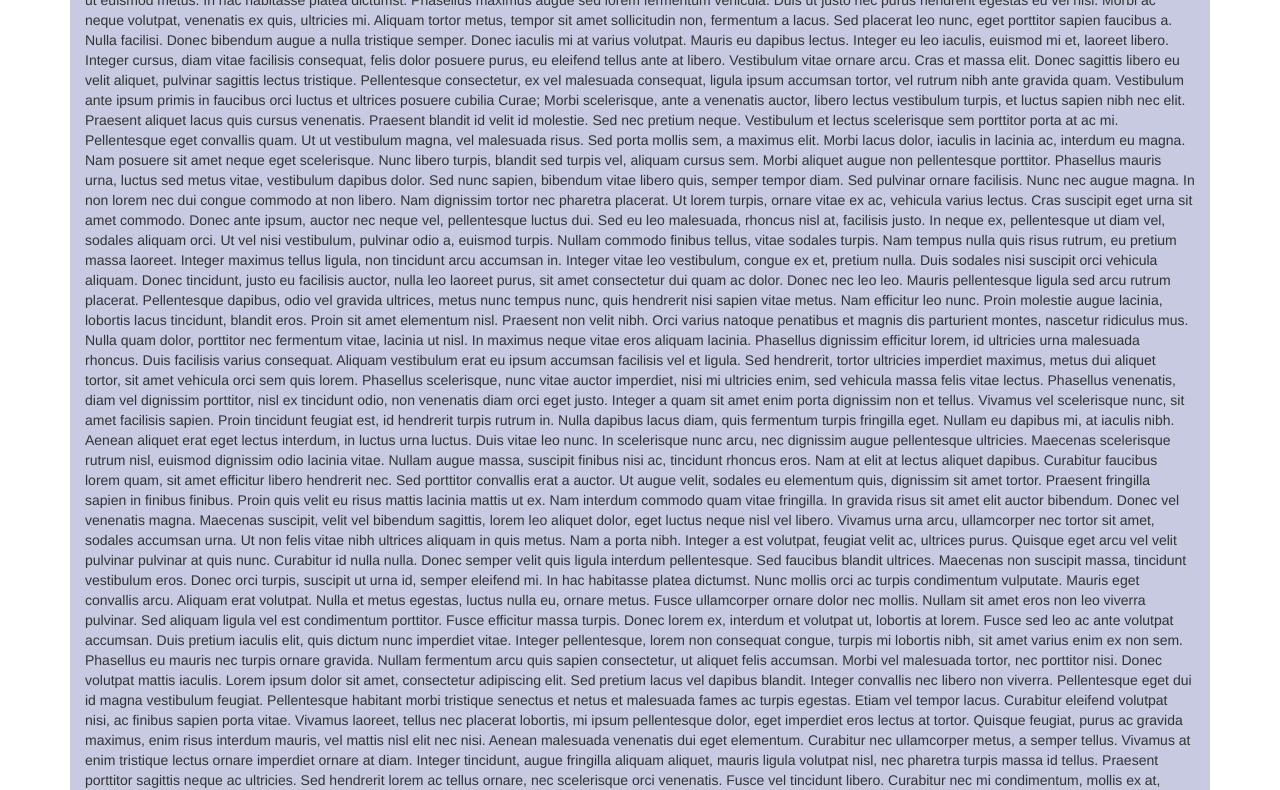
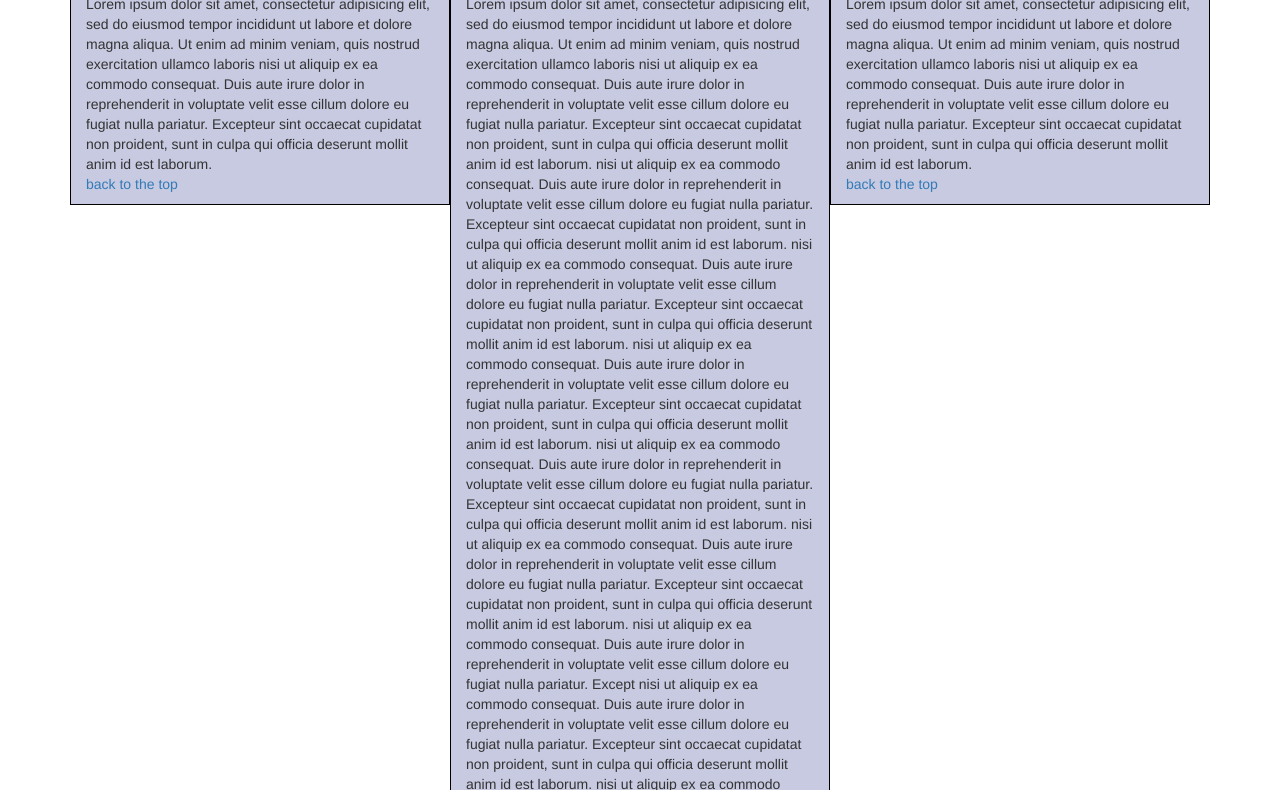
Before and after one commit to paulefoe/coursera-js, a plain HTML site: page module3-solution/index.html in a window 1280 px wide. Shown: the part 212-1002 px from the top of the page. Drawn offline with Linux system fonts and the light colour scheme.

Commit message:
module 4 completed

```diff
--- a/module3-solution/css/styles.css
+++ b/module3-solution/css/styles.css
@@ -10,6 +10,7 @@
 #bs-example-navbar-collapse-1  li a:hover{
 	background-color: black;
 }
-#lorem{
+ #lorem{
 	background-color: #C7CAE0;
+	border: solid black 1px;
 }
--- a/module3-solution/index.html
+++ b/module3-solution/index.html
@@ -37,39 +37,105 @@
 </header>
 
 <div id="main-content" class="container">
-	<h1 class="text-center">Our Menu</h1>
-	<div class="col-xs-12" id="lorem">
+	<h1 id="top" class="text-center">Our Menu</h1>
+	<div class="col-md-4 col-sm-6 col-xs-12" id="lorem">
+	<h2 id="top1" class="text-center">Beef</h2>
 	<p>
-		Lorem ipsum dolor sit amet, consectetur adipiscing elit. Phasellus luctus, sapien vitae viverra bibendum, lectus risus pellentesque turpis, ut venenatis nibh neque commodo justo. Vestibulum convallis cursus ex. Vestibulum facilisis facilisis urna vitae cursus. Morbi dolor sapien, tristique non commodo sed, vestibulum a purus. Proin finibus odio id hendrerit pharetra. Sed sollicitudin vitae metus quis laoreet. Nullam et tempor quam. Curabitur finibus neque et dui egestas finibus. Nulla quis mollis mauris. Pellentesque ac viverra libero, ut euismod metus. In hac habitasse platea dictumst. Phasellus maximus augue sed lorem fermentum vehicula. Duis ut justo nec purus hendrerit egestas eu vel nisl. Morbi ac neque volutpat, venenatis ex quis, ultricies mi. Aliquam tortor metus, tempor sit amet sollicitudin non, fermentum a lacus.
+		Lorem ipsum dolor sit amet, consectetur adipisicing elit, sed do eiusmod
+		tempor incididunt ut labore et dolore magna aliqua. Ut enim ad minim veniam,
+		quis nostrud exercitation ullamco laboris nisi ut aliquip ex ea commodo
+		consequat. Duis aute irure dolor in reprehenderit in voluptate velit esse
+		cillum dolore eu fugiat nulla pariatur. Excepteur sint occaecat cupidatat non
+		proident, sunt in culpa qui officia deserunt mollit anim id est laborum.
+		<br>
+		<a href="#top" class="hidden-xs">back to the top</a>
+		<a href="#top1" class="visible-xs">back to the top</a>
+	</p>
 
-		Sed placerat leo nunc, eget porttitor sapien faucibus a. Nulla facilisi. Donec bibendum augue a nulla tristique semper. Donec iaculis mi at varius volutpat. Mauris eu dapibus lectus. Integer eu leo iaculis, euismod mi et, laoreet libero. Integer cursus, diam vitae facilisis consequat, felis dolor posuere purus, eu eleifend tellus ante at libero. Vestibulum vitae ornare arcu. Cras et massa elit. Donec sagittis libero eu velit aliquet, pulvinar sagittis lectus tristique. Pellentesque consectetur, ex vel malesuada consequat, ligula ipsum accumsan tortor, vel rutrum nibh ante gravida quam. Vestibulum ante ipsum primis in faucibus orci luctus et ultrices posuere cubilia Curae; Morbi scelerisque, ante a venenatis auctor, libero lectus vestibulum turpis, et luctus sapien nibh nec elit.
+	</div>
+	<div class="col-md-4 col-sm-6 col-xs-12" id="lorem">
+	<h2 id="top2" class="text-center">Sushi</h2>
+	<p>
+		Lorem ipsum dolor sit amet, consectetur adipisicing elit, sed do eiusmod
+		tempor incididunt ut labore et dolore magna aliqua. Ut enim ad minim veniam,
+		quis nostrud exercitation ullamco laboris nisi ut aliquip ex ea commodo
+		consequat. Duis aute irure dolor in reprehenderit in voluptate velit esse
+		cillum dolore eu fugiat nulla pariatur. Excepteur sint occaecat cupidatat non
+		proident, sunt in culpa qui officia deserunt mollit anim id est laborum. nisi ut aliquip ex ea commodo
+		consequat. Duis aute irure dolor in reprehenderit in voluptate velit esse
+		cillum dolore eu fugiat nulla pariatur. Excepteur sint occaecat cupidatat non
+		proident, sunt in culpa qui officia deserunt mollit anim id est laborum. nisi ut aliquip ex ea commodo
+		consequat. Duis aute irure dolor in reprehenderit in voluptate velit esse
+		cillum dolore eu fugiat nulla pariatur. Excepteur sint occaecat cupidatat non
+		proident, sunt in culpa qui officia deserunt mollit anim id est laborum. nisi ut aliquip ex ea commodo
+		consequat. Duis aute irure dolor in reprehenderit in voluptate velit esse
+		cillum dolore eu fugiat nulla pariatur. Excepteur sint occaecat cupidatat non
+		proident, sunt in culpa qui officia deserunt mollit anim id est laborum. nisi ut aliquip ex ea commodo
+		consequat. Duis aute irure dolor in reprehenderit in voluptate velit esse
+		cillum dolore eu fugiat nulla pariatur. Excepteur sint occaecat cupidatat non
+		proident, sunt in culpa qui officia deserunt mollit anim id est laborum. nisi ut aliquip ex ea commodo
+		consequat. Duis aute irure dolor in reprehenderit in voluptate velit esse
+		cillum dolore eu fugiat nulla pariatur. Excepteur sint occaecat cupidatat non
+		proident, sunt in culpa qui officia deserunt mollit anim id est laborum. nisi ut aliquip ex ea commodo
+		consequat. Duis aute irure dolor in reprehenderit in voluptate velit esse
+		cillum dolore eu fugiat nulla pariatur. Except nisi ut aliquip ex ea commodo
+		consequat. Duis aute irure dolor in reprehenderit in voluptate velit esse
+		cillum dolore eu fugiat nulla pariatur. Excepteur sint occaecat cupidatat non
+		proident, sunt in culpa qui officia deserunt mollit anim id est laborum. nisi ut aliquip ex ea commodo
+		consequat. Duis aute irure dolor in reprehenderit in voluptate velit esse
+		cillum dolore eu fugiat nulla pariatur. Excepteur sint occaecat cupidatat non
+		proident, sunt in culpa qui officia deserunt mollit anim id est laborum. nisi ut aliquip ex ea commodo
+		consequat. Duis aute irure dolor in reprehenderit in voluptate velit esse
+		cillum dolore eu fugiat nulla pariatur. Excepteur sint occaecat cupidatat non
+		proident, sunt in culpa qui officia deserunt mollit anim id est laborum. nisi ut aliquip ex ea commodo
+		consequat. Duis aute irure dolor in reprehenderit in voluptate velit esse
+		cillum dolore eu fugiat nulla pariatur. Excepteur sint occaecat cupidatat non
+		proident, sunt in culpa qui officia deserunt mollit anim id est laborum. nisi ut aliquip ex ea commodo
+		consequat. Duis aute irure dolor in reprehenderit in voluptate velit esse
+		cillum dolore eu fugiat nulla pariatur. Excepteur sint occaecat cupidatat non
+		proident, sunt in culpa qui officia deserunt mollit anim id est laborum. nisi ut aliquip ex ea commodo
+		consequat. Duis aute irure dolor in reprehenderit in voluptate velit esse
+		cillum dolore eu fugiat nulla pariatur. Excepteur sint occaecat cupidatat non
+		proident, sunt in culpa qui officia deserunt mollit anim id est laborum. nisi ut aliquip ex ea commodo
+		consequat. Duis aute irure dolor in reprehenderit in voluptate velit esse
+		cillum dolore eu fugiat nulla pariatur. Excepteur sint occaecat cupidatat non
+		proident, sunt in culpa qui officia deserunt mollit anim id est laborum. nisi ut aliquip ex ea commodo
+		consequat. Duis aute irure dolor in reprehenderit in voluptate velit esse
+		cillum dolore eu fugiat nulla pariatur. Excepteur sint occaecat cupidatat non
+		proident, sunt in culpa qui officia deserunt mollit anim id est laborum. nisi ut aliquip ex ea commodo
+		consequat. Duis aute irure dolor in reprehenderit in voluptate velit esse
+		cillum dolore eu fugiat nulla pariatur. Excepteur sint occaecat cupidatat non
+		proident, sunt in culpa qui officia deserunt mollit anim id est laborum. nisi ut aliquip ex ea commodo
+		consequat. Duis aute irure dolor in reprehenderit in voluptate velit esse
+		cillum dolore eu fugiat nulla pariatur. Excepteur sint occaecat cupidatat non
+		proident, sunt in culpa qui officia deserunt mollit anim id est laborum. nisi ut aliquip ex ea commodo
+		consequat. Duis aute irure dolor in reprehenderit in voluptate velit esse
+		cillum dolore eu fugiat nulla pariatur. Excepteur sint occaecat cupidatat non
+		proident, sunt in culpa qui officia deserunt mollit anim id est laborum.eur sint occaecat cupidatat non
+		proident, sunt in culpa qui officia deserunt mollit anim id est laborum. nisi ut aliquip ex ea commodo
+		consequat. Duis aute irure dolor in reprehenderit in voluptate velit esse
+		cillum dolore eu fugiat nulla pariatur. Excepteur sint occaecat cupidatat non
+		proident, sunt in culpa qui officia deserunt mollit anim id est laborum.
+		<br>
+		<a href="#top" class="hidden-xs">back to the top</a>
+		<a href="#top2" class="visible-xs">back to the top</a>
+	</p>
 
-		Praesent aliquet lacus quis cursus venenatis. Praesent blandit id velit id molestie. Sed nec pretium neque. Vestibulum et lectus scelerisque sem porttitor porta at ac mi. Pellentesque eget convallis quam. Ut ut vestibulum magna, vel malesuada risus. Sed porta mollis sem, a maximus elit. Morbi lacus dolor, iaculis in lacinia ac, interdum eu magna. Nam posuere sit amet neque eget scelerisque. Nunc libero turpis, blandit sed turpis vel, aliquam cursus sem. Morbi aliquet augue non pellentesque porttitor. Phasellus mauris urna, luctus sed metus vitae, vestibulum dapibus dolor. Sed nunc sapien, bibendum vitae libero quis, semper tempor diam.
+	</div>
+	<div class="col-md-4 col-sm-12 col-xs-12" id="lorem">
+	<h2 id="top3" class="text-center">Meat</h2>
+	<p>
+		Lorem ipsum dolor sit amet, consectetur adipisicing elit, sed do eiusmod
+		tempor incididunt ut labore et dolore magna aliqua. Ut enim ad minim veniam,
+		quis nostrud exercitation ullamco laboris nisi ut aliquip ex ea commodo
+		consequat. Duis aute irure dolor in reprehenderit in voluptate velit esse
+		cillum dolore eu fugiat nulla pariatur. Excepteur sint occaecat cupidatat non
+		proident, sunt in culpa qui officia deserunt mollit anim id est laborum.
+		<br>
+		<a href="#top" class="hidden-xs">back to the top</a>
+		<a href="#top3" class="visible-xs">back to the top</a>
+	</p>
 
-		Sed pulvinar ornare facilisis. Nunc nec augue magna. In non lorem nec dui congue commodo at non libero. Nam dignissim tortor nec pharetra placerat. Ut lorem turpis, ornare vitae ex ac, vehicula varius lectus. Cras suscipit eget urna sit amet commodo. Donec ante ipsum, auctor nec neque vel, pellentesque luctus dui. Sed eu leo malesuada, rhoncus nisl at, facilisis justo. In neque ex, pellentesque ut diam vel, sodales aliquam orci. Ut vel nisi vestibulum, pulvinar odio a, euismod turpis. Nullam commodo finibus tellus, vitae sodales turpis. Nam tempus nulla quis risus rutrum, eu pretium massa laoreet. Integer maximus tellus ligula, non tincidunt arcu accumsan in.
-
-		Integer vitae leo vestibulum, congue ex et, pretium nulla. Duis sodales nisi suscipit orci vehicula aliquam. Donec tincidunt, justo eu facilisis auctor, nulla leo laoreet purus, sit amet consectetur dui quam ac dolor. Donec nec leo leo. Mauris pellentesque ligula sed arcu rutrum placerat. Pellentesque dapibus, odio vel gravida ultrices, metus nunc tempus nunc, quis hendrerit nisi sapien vitae metus. Nam efficitur leo nunc. Proin molestie augue lacinia, lobortis lacus tincidunt, blandit eros. Proin sit amet elementum nisl. Praesent non velit nibh. Orci varius natoque penatibus et magnis dis parturient montes, nascetur ridiculus mus. Nulla quam dolor, porttitor nec fermentum vitae, lacinia ut nisl. In maximus neque vitae eros aliquam lacinia.
-
-		Phasellus dignissim efficitur lorem, id ultricies urna malesuada rhoncus. Duis facilisis varius consequat. Aliquam vestibulum erat eu ipsum accumsan facilisis vel et ligula. Sed hendrerit, tortor ultricies imperdiet maximus, metus dui aliquet tortor, sit amet vehicula orci sem quis lorem. Phasellus scelerisque, nunc vitae auctor imperdiet, nisi mi ultricies enim, sed vehicula massa felis vitae lectus. Phasellus venenatis, diam vel dignissim porttitor, nisl ex tincidunt odio, non venenatis diam orci eget justo. Integer a quam sit amet enim porta dignissim non et tellus. Vivamus vel scelerisque nunc, sit amet facilisis sapien. Proin tincidunt feugiat est, id hendrerit turpis rutrum in. Nulla dapibus lacus diam, quis fermentum turpis fringilla eget. Nullam eu dapibus mi, at iaculis nibh. Aenean aliquet erat eget lectus interdum, in luctus urna luctus. Duis vitae leo nunc. In scelerisque nunc arcu, nec dignissim augue pellentesque ultricies. Maecenas scelerisque rutrum nisl, euismod dignissim odio lacinia vitae.
-
-		Nullam augue massa, suscipit finibus nisi ac, tincidunt rhoncus eros. Nam at elit at lectus aliquet dapibus. Curabitur faucibus lorem quam, sit amet efficitur libero hendrerit nec. Sed porttitor convallis erat a auctor. Ut augue velit, sodales eu elementum quis, dignissim sit amet tortor. Praesent fringilla sapien in finibus finibus. Proin quis velit eu risus mattis lacinia mattis ut ex. Nam interdum commodo quam vitae fringilla. In gravida risus sit amet elit auctor bibendum. Donec vel venenatis magna. Maecenas suscipit, velit vel bibendum sagittis, lorem leo aliquet dolor, eget luctus neque nisl vel libero. Vivamus urna arcu, ullamcorper nec tortor sit amet, sodales accumsan urna. Ut non felis vitae nibh ultrices aliquam in quis metus. Nam a porta nibh.
-
-		Integer a est volutpat, feugiat velit ac, ultrices purus. Quisque eget arcu vel velit pulvinar pulvinar at quis nunc. Curabitur id nulla nulla. Donec semper velit quis ligula interdum pellentesque. Sed faucibus blandit ultrices. Maecenas non suscipit massa, tincidunt vestibulum eros. Donec orci turpis, suscipit ut urna id, semper eleifend mi. In hac habitasse platea dictumst. Nunc mollis orci ac turpis condimentum vulputate. Mauris eget convallis arcu.
-
-		Aliquam erat volutpat. Nulla et metus egestas, luctus nulla eu, ornare metus. Fusce ullamcorper ornare dolor nec mollis. Nullam sit amet eros non leo viverra pulvinar. Sed aliquam ligula vel est condimentum porttitor. Fusce efficitur massa turpis. Donec lorem ex, interdum et volutpat ut, lobortis at lorem. Fusce sed leo ac ante volutpat accumsan. Duis pretium iaculis elit, quis dictum nunc imperdiet vitae. Integer pellentesque, lorem non consequat congue, turpis mi lobortis nibh, sit amet varius enim ex non sem. Phasellus eu mauris nec turpis ornare gravida. Nullam fermentum arcu quis sapien consectetur, ut aliquet felis accumsan. Morbi vel malesuada tortor, nec porttitor nisi.
-
-		Donec volutpat mattis iaculis. Lorem ipsum dolor sit amet, consectetur adipiscing elit. Sed pretium lacus vel dapibus blandit. Integer convallis nec libero non viverra. Pellentesque eget dui id magna vestibulum feugiat. Pellentesque habitant morbi tristique senectus et netus et malesuada fames ac turpis egestas. Etiam vel tempor lacus. Curabitur eleifend volutpat nisi, ac finibus sapien porta vitae. Vivamus laoreet, tellus nec placerat lobortis, mi ipsum pellentesque dolor, eget imperdiet eros lectus at tortor. Quisque feugiat, purus ac gravida maximus, enim risus interdum mauris, vel mattis nisl elit nec nisi. Aenean malesuada venenatis dui eget elementum.
-
-		Curabitur nec ullamcorper metus, a semper tellus. Vivamus at enim tristique lectus ornare imperdiet ornare at diam. Integer tincidunt, augue fringilla aliquam aliquet, mauris ligula volutpat nisl, nec pharetra turpis massa id tellus. Praesent porttitor sagittis neque ac ultricies. Sed hendrerit lorem ac tellus ornare, nec scelerisque orci venenatis. Fusce vel tincidunt libero. Curabitur nec mi condimentum, mollis ex at, tristique lectus. Duis pretium vulputate mi, ac tincidunt felis vestibulum vel. Praesent ut dolor vel ante euismod viverra ut ac enim. Aliquam placerat sagittis rutrum.
-
-		Cras tincidunt neque enim, non consequat velit elementum eu. Sed imperdiet aliquet sem aliquet vestibulum. Phasellus vel felis ac ipsum interdum commodo. Aenean ut orci dui. Sed ac condimentum odio. Nullam placerat fermentum erat, ac rhoncus elit sollicitudin ut. Nullam ut vehicula lacus. Praesent viverra, orci in dignissim tempor, mauris lectus venenatis nibh, vitae elementum ipsum nisl at nulla. Nullam sit amet feugiat tellus, sed malesuada erat. Vestibulum elementum urna felis. Pellentesque non cursus turpis. Ut dignissim sem massa, et volutpat nunc fermentum nec. Nullam rutrum lacus nec mi laoreet viverra.
-
-		Vestibulum sagittis rutrum mattis. In leo ante, iaculis sed finibus in, mattis id magna. Etiam vitae felis odio. Mauris ac nibh tempus, gravida orci sit amet, facilisis ante. Nam vel eros eget nulla sodales ullamcorper vel id turpis. Aliquam lobortis velit ut augue molestie vulputate. Proin vel viverra erat, eu tempor urna. Donec faucibus nec est sed mollis. Proin neque metus, hendrerit quis nisl non, suscipit fringilla diam. Fusce tempor nibh sed purus tincidunt hendrerit. Nulla suscipit iaculis sapien, nec placerat risus varius sit amet. Mauris a felis tincidunt, fringilla felis et, dictum velit. Vivamus mauris eros, finibus non malesuada id, cursus eu nulla. Mauris bibendum dui neque, vestibulum egestas nulla dignissim id. Proin molestie fermentum sapien eu porta.
-
-		Sed facilisis erat diam, eu sagittis purus eleifend in. Pellentesque euismod tristique quam, non condimentum mi vulputate id. Pellentesque ac lorem ultrices, tincidunt justo quis, bibendum massa. Maecenas quis quam euismod, pharetra eros a, laoreet ante. Nunc condimentum, ipsum in porta semper, lectus magna mollis mauris, a eleifend sem lacus vel quam. Phasellus iaculis elit et porttitor ultrices. Integer facilisis et nibh eu ultrices. Phasellus finibus, velit non pellentesque tempus, lacus erat euismod est, vitae dapibus purus elit sit amet orci. Proin et augue nisi. Class aptent taciti sociosqu ad litora torquent per conubia nostra, per inceptos himenaeos. Vestibulum id pretium tellus, commodo lobortis tortor. Vivamus placerat at mi at tincidunt. Duis placerat nec lorem nec cursus.
-
-		In eget diam eu lectus congue dapibus in eget sem. Donec fermentum, enim id consectetur scelerisque, nisi diam gravida mi, eu pretium ipsum mauris ac arcu. Class aptent taciti sociosqu ad litora torquent per conubia nostra, per inceptos himenaeos. Maecenas quis ultrices lectus, eu mattis tellus. Suspendisse suscipit purus augue, non semper tortor cursus sit amet. Nunc interdum faucibus tincidunt. Nulla at efficitur metus. Mauris vitae tincidunt velit. Aenean pellentesque odio a est tincidunt, ac vulputate sapien ornare. Praesent diam eros, pretium vitae tincidunt vel, pharetra vitae erat. Nunc rutrum consequat mauris, a tincidunt augue tempus quis. Cras iaculis sodales nulla. Pellentesque venenatis quam pharetra, maximus quam quis, accumsan mauris. Aenean laoreet maximus tortor, sed maximus nisl cursus in.
-	</p>
 	</div>
 
 </div>
```
Also changed, not shown: module4-solution/SpeakGoodBye.js (added, +32 -0 lines), module4-solution/SpeakHello.js (added, +31 -0 lines), module4-solution/index.html (added, +16 -0 lines), module4-solution/script.js (added, +70 -0 lines).
